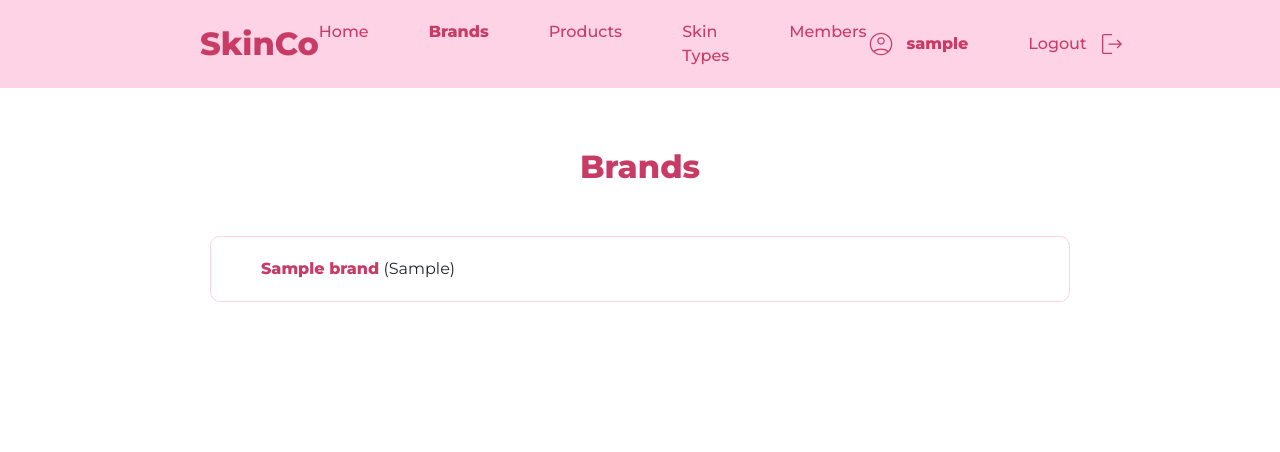
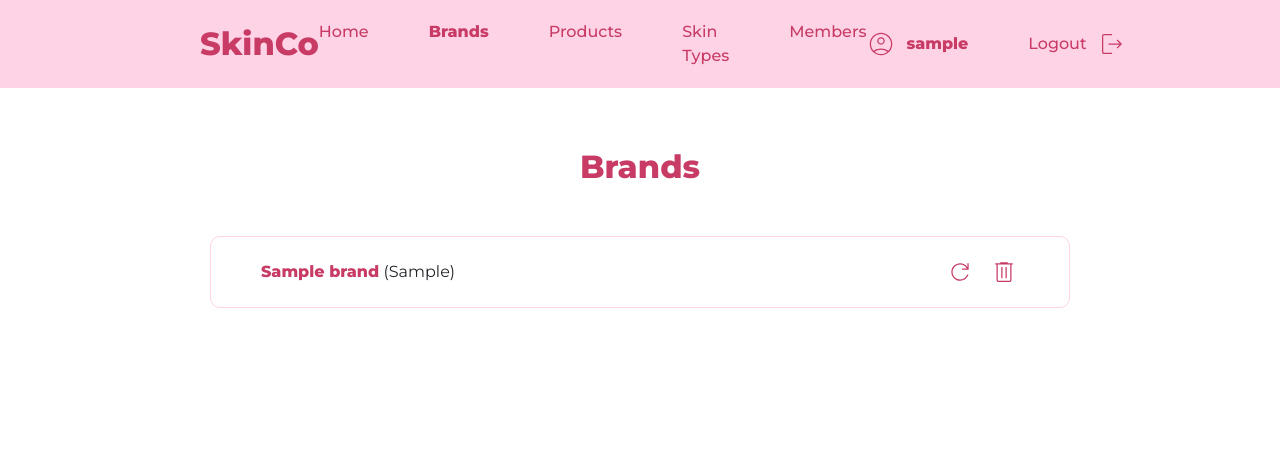
Before and after one commit to nailia-mamiedova/skincare-cosmetics-service, a Django app: page /brands/ in a window 1280 px wide. Shown: the top 452 px of the page. Run offline with Django 4.2, Linux system fonts and the light colour scheme; a user stored in the database is signed in; tables that the repository leaves empty hold one stand-in row (values such as "Sample post").

Commit message:
Add update and delete icon links for brands with 10px spacing

```diff
--- a/static/css/styles.css
+++ b/static/css/styles.css
@@ -263,3 +263,7 @@ p {
     border: 1px solid #C73B65;
     background-color: #C73B65;
 }
+
+.custom-update-delete:first-child {
+     margin-right: 10px;
+}
--- a/templates/cosmetics/brand_list.html
+++ b/templates/cosmetics/brand_list.html
@@ -11,6 +11,10 @@
         {% for brand in brand_list %}
           <div class="custom-data-table">
             <p><strong>{{ brand.name }}</strong> ({{ brand.country }})</p>
+            <div>
+              <a href="{% url 'cosmetics:brand-update' pk=brand.id%}" class="custom-update-delete"><img src="/static/icons/update.svg" alt=""></a>
+              <a href="{% url 'cosmetics:brand-delete' pk=brand.id%}" class="custom-update-delete"><img src="/static/icons/delete.svg" alt=""></a>
+            </div>
           </div>
         {% endfor %}
       {% else %}
```
